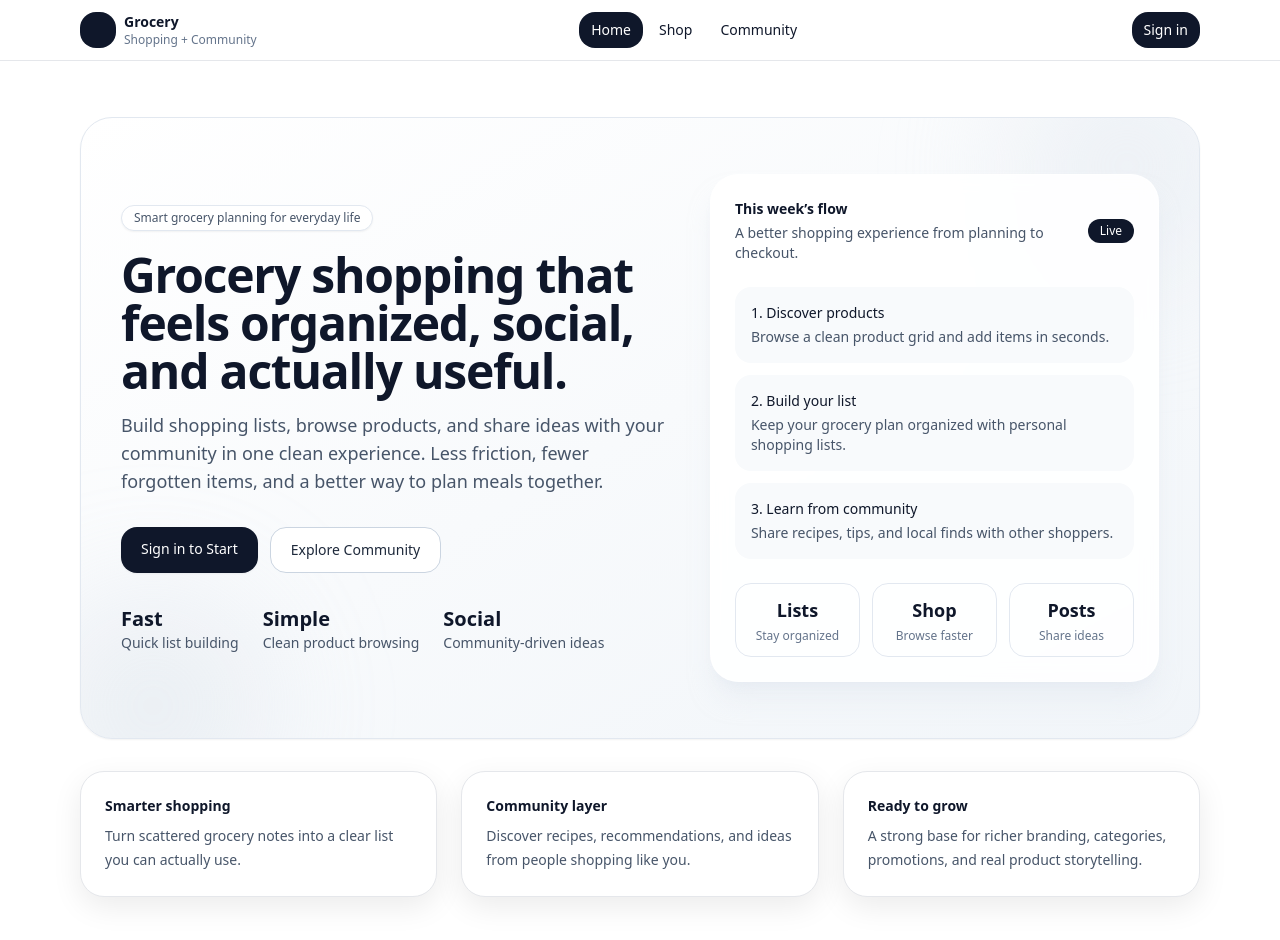
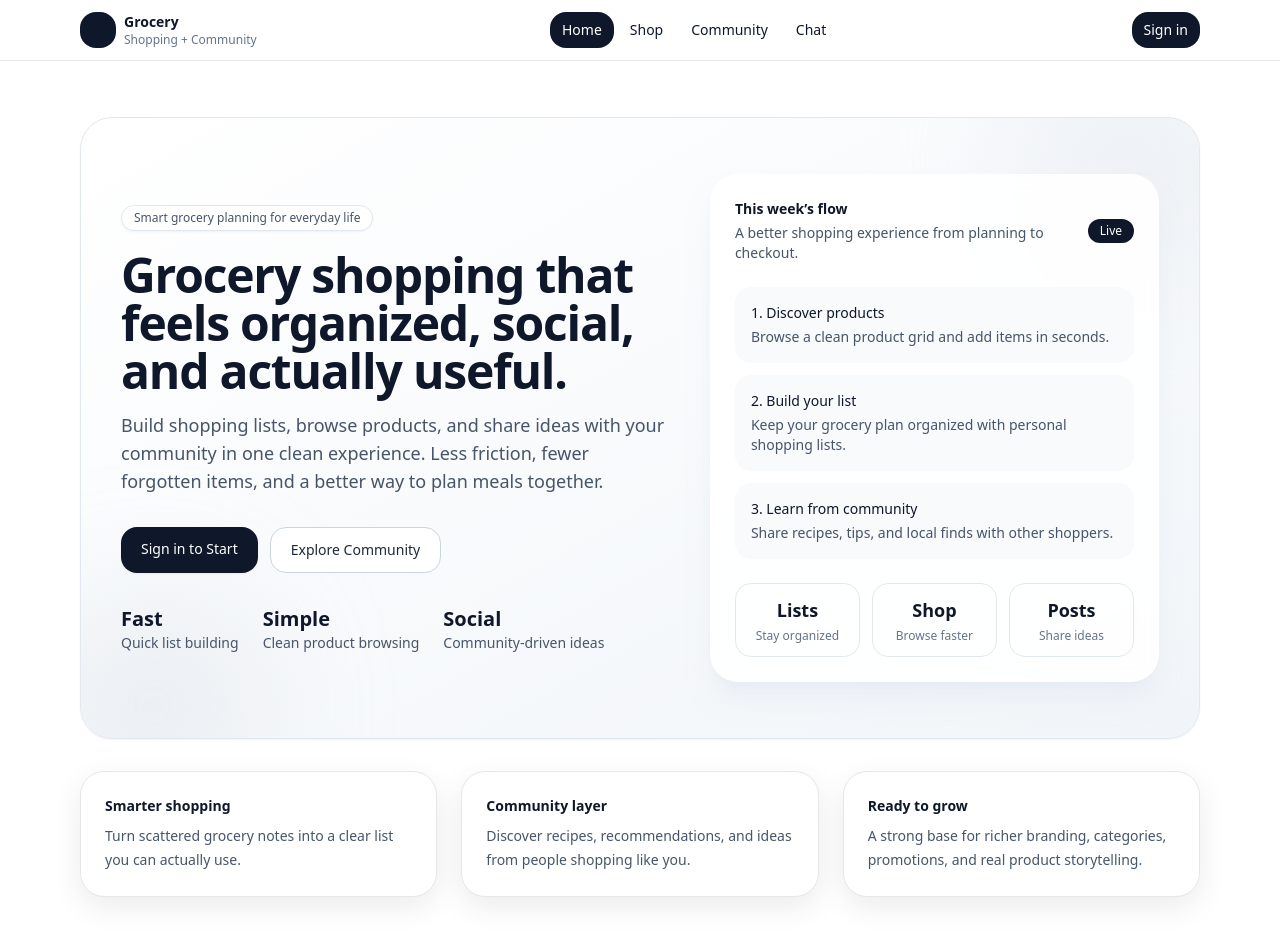
Before and after one commit to THOMAS-Tunn/TenShop, a React (Vite) app in the folder grocery-community-web/: page / in a window 1280 px wide. Shown: the top 940 px of the page. Built offline with nearby package versions, Linux system fonts and the light colour scheme; no server answers.

Commit message:
Update navigation links and user routing

```diff
--- a/grocery-community-web/src/components/Layout.tsx
+++ b/grocery-community-web/src/components/Layout.tsx
@@ -10,7 +10,8 @@ export function Layout({ user, loading }: { user: SessionUser | null; loading: b
     () => [
       { to: "/", label: "Home" },
       { to: "/shop", label: "Shop" },
-      { to: "/community", label: "Community" }
+      { to: "/community", label: "Community" },
+      { to: "/chat", label: "Chat" },
     ],
     []
   );
@@ -30,7 +31,7 @@ export function Layout({ user, loading }: { user: SessionUser | null; loading: b
           {nav.map((n) => (
             <NavLink
               key={n.to}
-              to={n.to}
+              to={user || n.to === "/" ? n.to : "/auth"}
               className={({ isActive }) =>
                 clsx(
                   "rounded-2xl px-3 py-2 text-sm transition",
```
